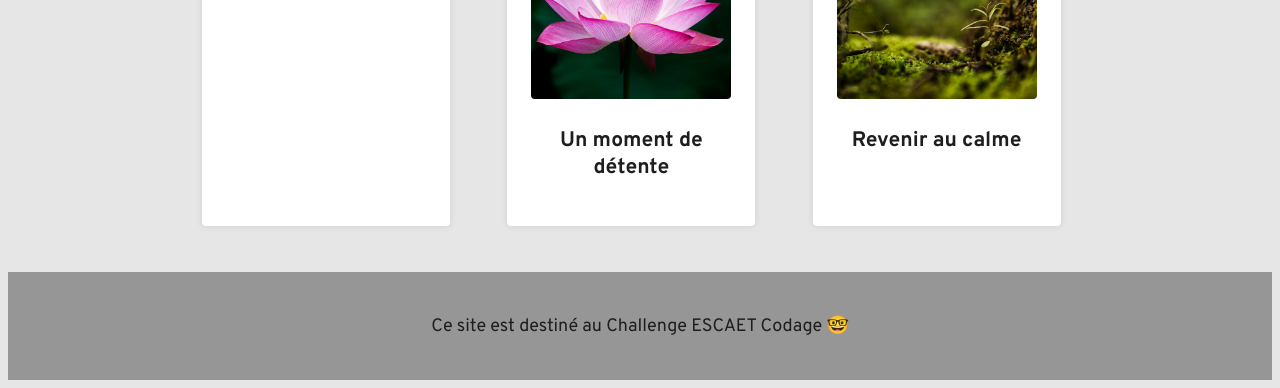
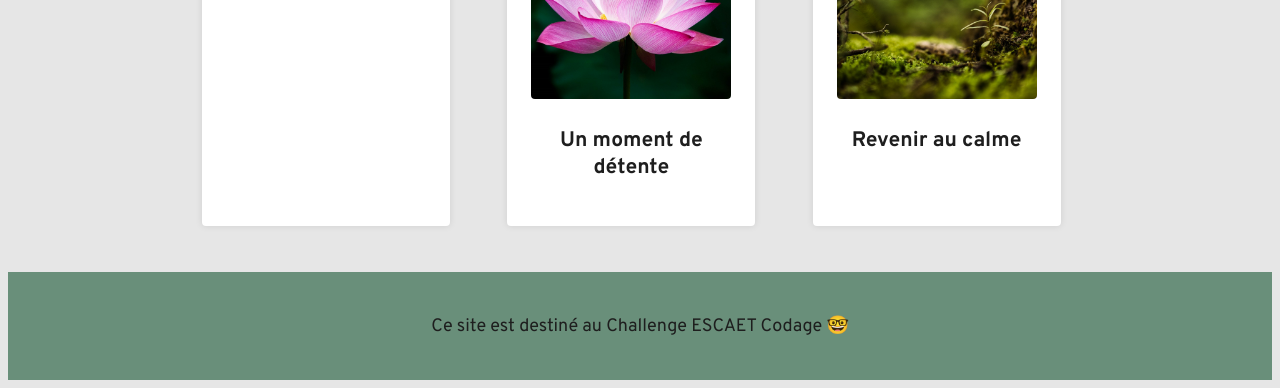
Before and after one commit to sonjaalvarez/V-gatalisation-2.0, a plain HTML site: page index.html in a window 1280 px wide. Shown: the part 575-963 px from the top of the page. Drawn offline with Linux system fonts and the light colour scheme; a web font is replaced by a local one.

Commit message:
Update style.css

```diff
--- a/style.css
+++ b/style.css
@@ -64,7 +64,7 @@ a{
 
 .footer{
 
-	background-color: rgb(150,150,150);
+	background-color: #698F7A;
 	margin-bottom: 0px;
 	padding: 24px;
 	text-align: center;
```
